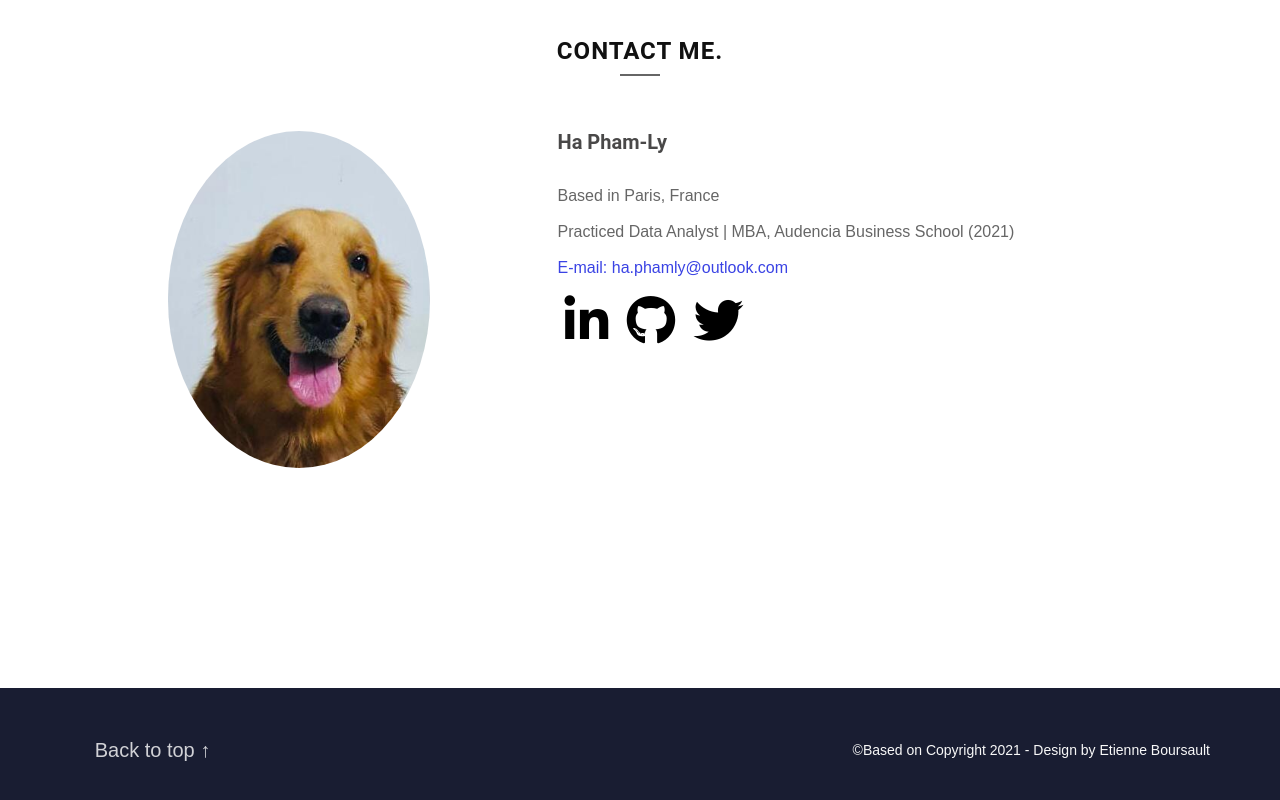
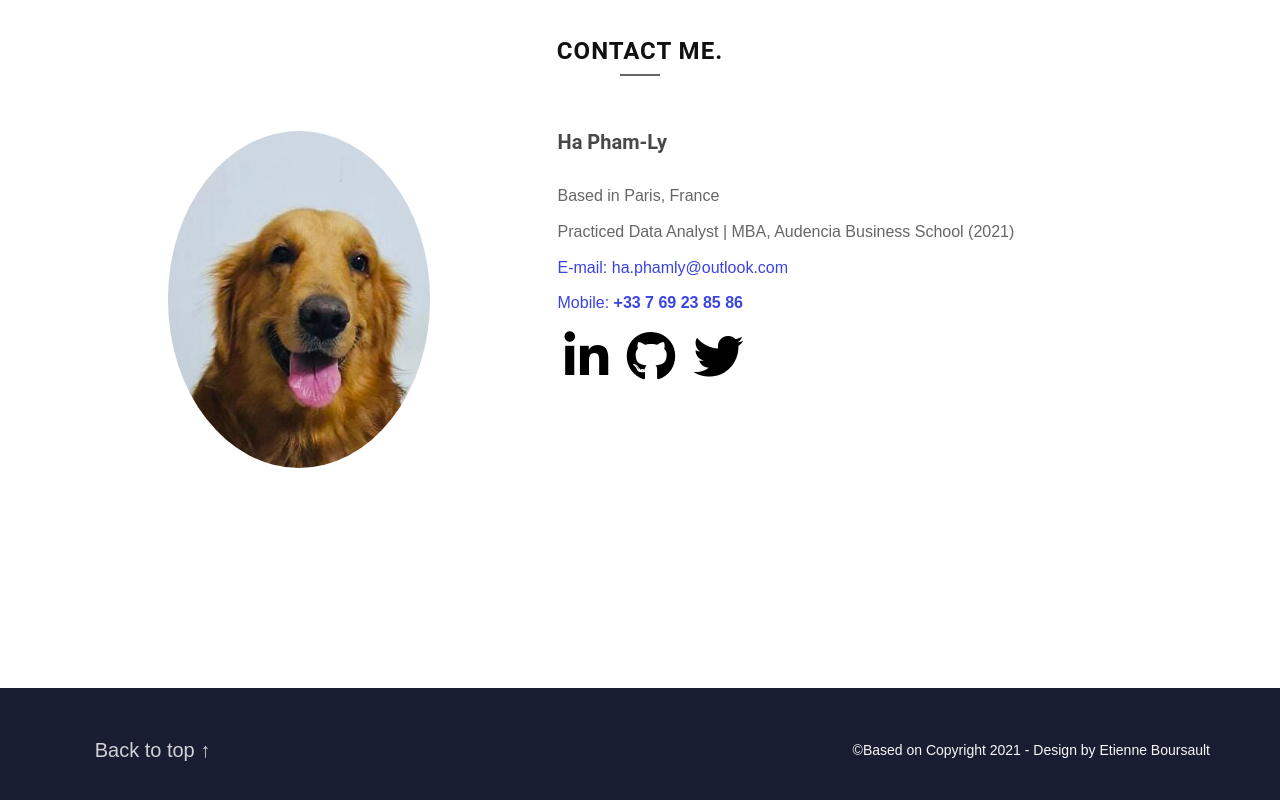
Before and after one commit to plnh/plnh.github.io, a plain HTML site: page index.html in a window 1280 px wide. Shown: the part 6308-7108 px from the top of the page. Drawn offline with nearby package versions, Linux system fonts and the light colour scheme; files that its build step writes are made by us from their sources.

Commit message:
Update index.html

```diff
--- a/index.html
+++ b/index.html
@@ -650,6 +650,8 @@
             <p>Practiced Data Analyst | MBA, Audencia Business School (2021)</p>
             <p class='contact-info'>E-mail: <a href="mailto:ha.phamly.outlook.com" id='email'
                 class='contact-info'>ha.phamly@outlook.com</a></p>
+			<p class='contact-info'>Mobile: <a href= id='mobile'
+                class='contact-info'>+33 7 69 23 85 86</a></p>
 
             </ul>
             <div class="footer-social-icons">
```
